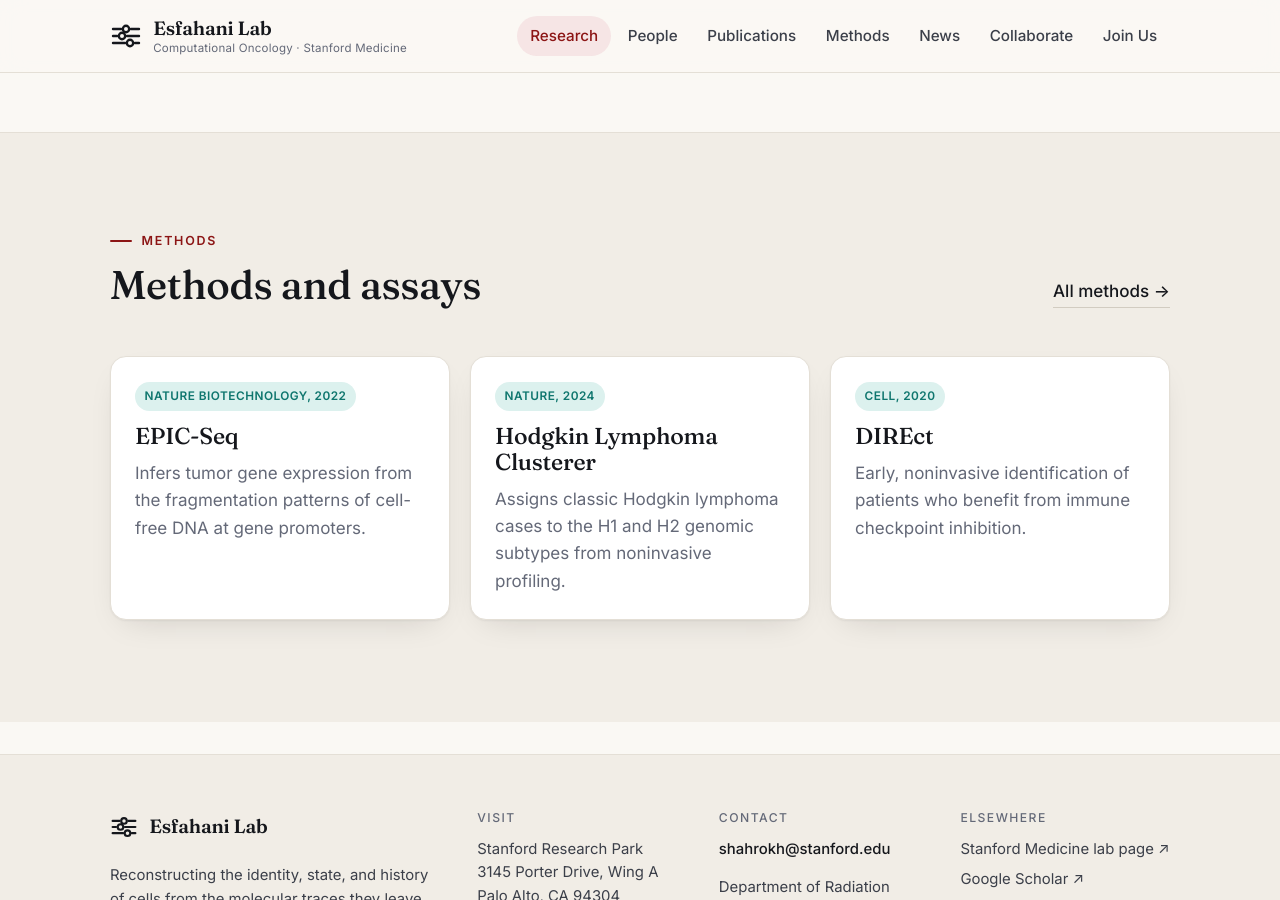
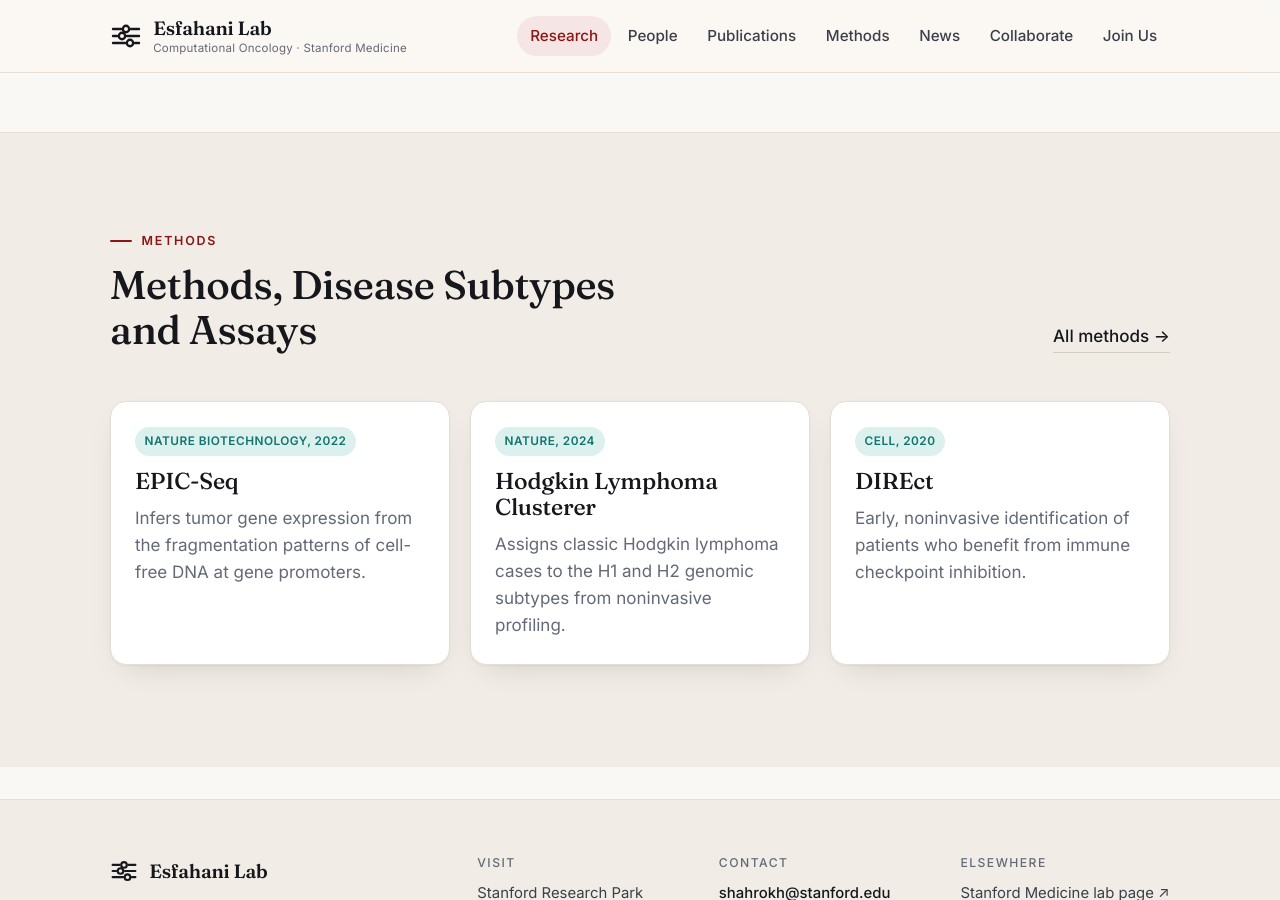
Before and after one commit to esfahanilab/esfahanilab.github.io, a Jekyll site: the page built from research.html, in a window 1280 px wide and 900 px high, scrolled down 3393 px. Built offline with Jekyll 4.4.1, drawn with Linux system fonts in a browser that asks for light colours.

Commit message:
Rename section to Methods, Disease Subtypes and Assays
Co-Authored-By: Claude Fable 5.1 <noreply@anthropic.com>

```diff
--- a/research.html
+++ b/research.html
@@ -95,7 +95,7 @@ description: Research themes of the Esfahani Lab — cell-free DNA fragmentomics
 
 <section style="background:var(--bg-2);border-top:1px solid var(--line)">
   <div class="wrap">
-    <div class="section-head reveal"><div><p class="eyebrow">Methods</p><h2>Methods and assays</h2></div><a class="more" href="{{ '/tools/' | relative_url }}">All methods →</a></div>
+    <div class="section-head reveal"><div><p class="eyebrow">Methods</p><h2>Methods, Disease Subtypes and Assays</h2></div><a class="more" href="{{ '/tools/' | relative_url }}">All methods →</a></div>
     <div class="grid grid-3">
       {% assign released = site.data.tools | where: "status", "released" %}{% for tool in released limit: 3 %}
       <a class="card reveal" href="{{ tool.url }}" target="_blank" rel="noopener"><span class="pill">{{ tool.venue }}</span><h3>{{ tool.name }}</h3><p class="muted">{{ tool.blurb }}</p></a>
--- a/tools.html
+++ b/tools.html
@@ -12,7 +12,7 @@ description: Methods and assays from the Esfahani Lab and its principal investig
 </div>
 <section style="padding-top:0">
   <div class="wrap">
-    <div class="section-head reveal" style="margin-bottom:1.5rem"><div><p class="eyebrow">Published</p><h2>Methods and assays</h2></div></div>
+    <div class="section-head reveal" style="margin-bottom:1.5rem"><div><p class="eyebrow">Published</p><h2>Methods, Disease Subtypes and Assays</h2></div></div>
   </div>
   <div class="wrap grid grid-3">
     {% assign released = site.data.tools | where: "status", "released" %}
```
